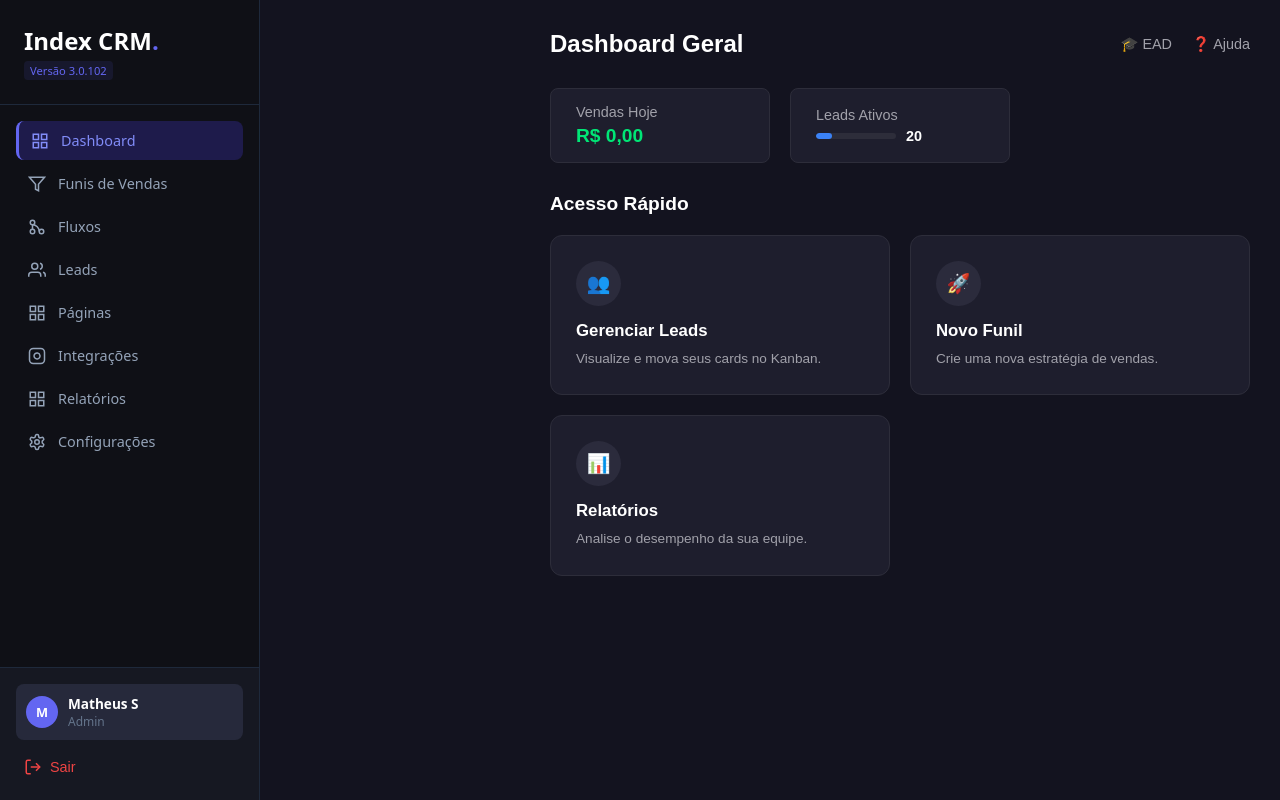
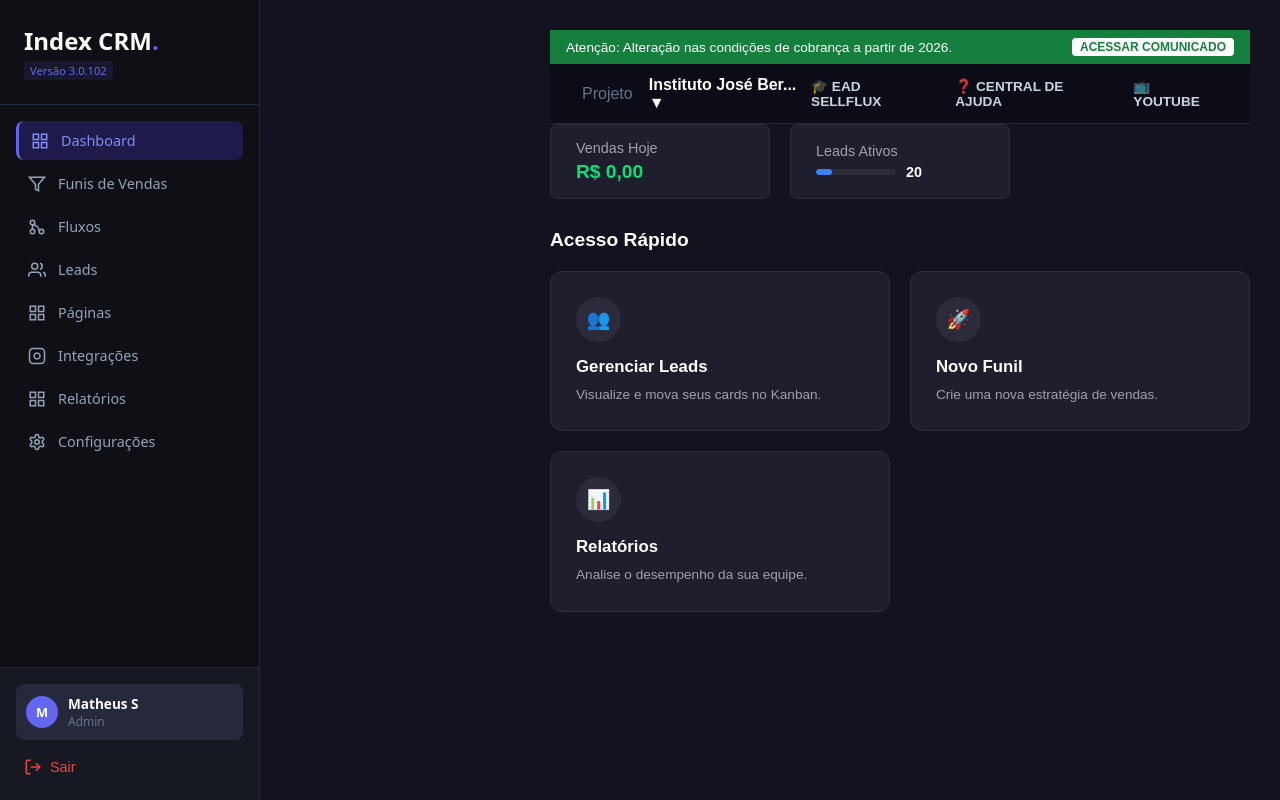
Before and after one commit to Matheus-Dev-Souza/IndexCRM, a Next.js app: page /1/dashboard in a window 1280 px wide. Built offline with nearby package versions, Linux system fonts and the light colour scheme.

Commit message:
refactor

```diff
--- a/src/app/[locale]/(dashboard)/dashboard/page.tsx
+++ b/src/app/[locale]/(dashboard)/dashboard/page.tsx
@@ -1,6 +1,7 @@
 // src/app/[locale]/(dashboard)/dashboard/page.tsx
 import Link from 'next/link';
 import styles from './page.module.css';
+import { Header } from "@/components/layout/header";
 
 // Precisamos tipar o params como uma Promise para versões recentes do Next.js
 export default async function DashboardPage({ params }: { params: Promise<{ locale: string }> }) {
@@ -10,16 +11,7 @@ export default async function DashboardPage({ params }: { params: Promise<{ loca
     <div className={styles.container}>
 
       {/* HEADER */}
-      <div className={styles.header}>
-        <h1 className={styles.projectSelector}>
-           Dashboard Geral
-        </h1>
-
-        <div className={styles.headerActions}>
-          <span>🎓 EAD</span>
-          <span>❓ Ajuda</span>
-        </div>
-      </div>
+      <Header />
 
 {/* ESTATÍSTICAS RÁPIDAS */}
       <div className={styles.statsRow}>
```
Also changed, not shown: 1 other file (tests, documents, lock files or other folders).
